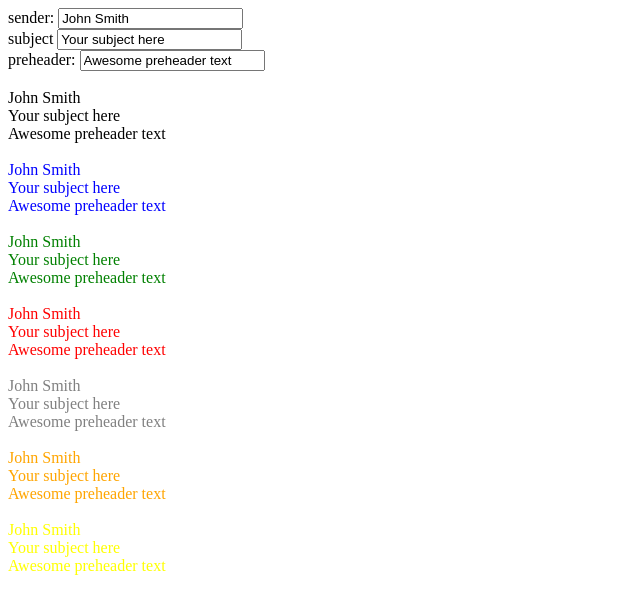
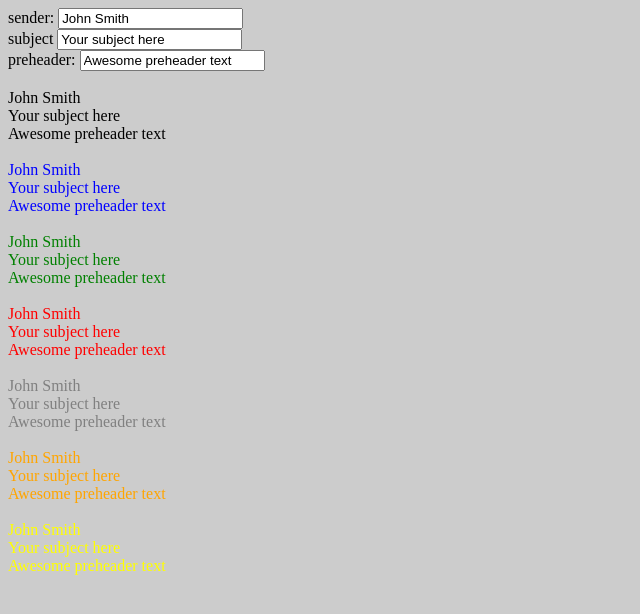
Before and after one commit to itsdavidhughes/subjecty, a plain HTML site: page new.html in a window 1280 px wide. Shown: the whole page, without its empty margins (0-640 px from the left). Drawn offline with nearby package versions, Linux system fonts and the light colour scheme.

Commit message:
Testing commits
bg-colour change

```diff
--- a/new.html
+++ b/new.html
@@ -1,7 +1,7 @@
 <!DOCTYPE html>
 <html>
 <script src="https://ajax.googleapis.com/ajax/libs/angularjs/1.6.4/angular.min.js"></script>
-<body>
+<body style="background-color: #ccc">
 
 <div ng-app="subjecty" ng-controller="textInput">
 
```
